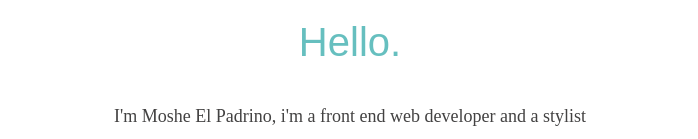
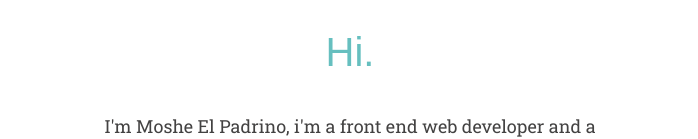
Before and after one commit to Moshe91/moshepage, a plain HTML site: page index.html in a window 1280 px wide. Shown: the part 1150-1289 px from the top of the page, without its empty margins (290-988 px from the left). Drawn offline with Linux system fonts and the light colour scheme.

Commit message:
Update index.html

```diff
--- a/index.html
+++ b/index.html
@@ -1,5 +1,6 @@
-<!DOCTYPE html>
+<<!DOCTYPE html>
 <html lang="en" dir="ltr">
+
 <head>
   <meta charset="utf-8">
   <title>Moshe</title>
@@ -7,8 +8,9 @@
   <link rel="icon" href="favicon.ico">
   <link rel="preconnect" href="https://fonts.googleapis.com">
   <link rel="preconnect" href="https://fonts.gstatic.com" crossorigin>
-<link href="https://fonts.googleapis.com/css2?family=Amiri&family=Sacramento&display=swap" rel="stylesheet">
+  <link href="https://fonts.googleapis.com/css2?family=Poppins&family=Roboto+Slab&family=Sacramento&display=swap" rel="stylesheet">
 </head>
+
 <body>
   <div class="top-container">
     <img class="top-cloud" src="images/cloud.png" alt="">
@@ -21,7 +23,7 @@
   <div class="middle-container">
     <div class="profile">
       <img src="images/moshe-modified.png" alt="">
-    <h2>Hello.</h2>
+      <h2>Hi.</h2>
       <p class="intro">I'm Moshe El Padrino, i'm a front end web developer and a stylist from Delta state Nigeria. I love working out and spending time with my family.</p>
     </div>
     <hr>
```
Lines whose indentation alone changed are shown as unchanged.
